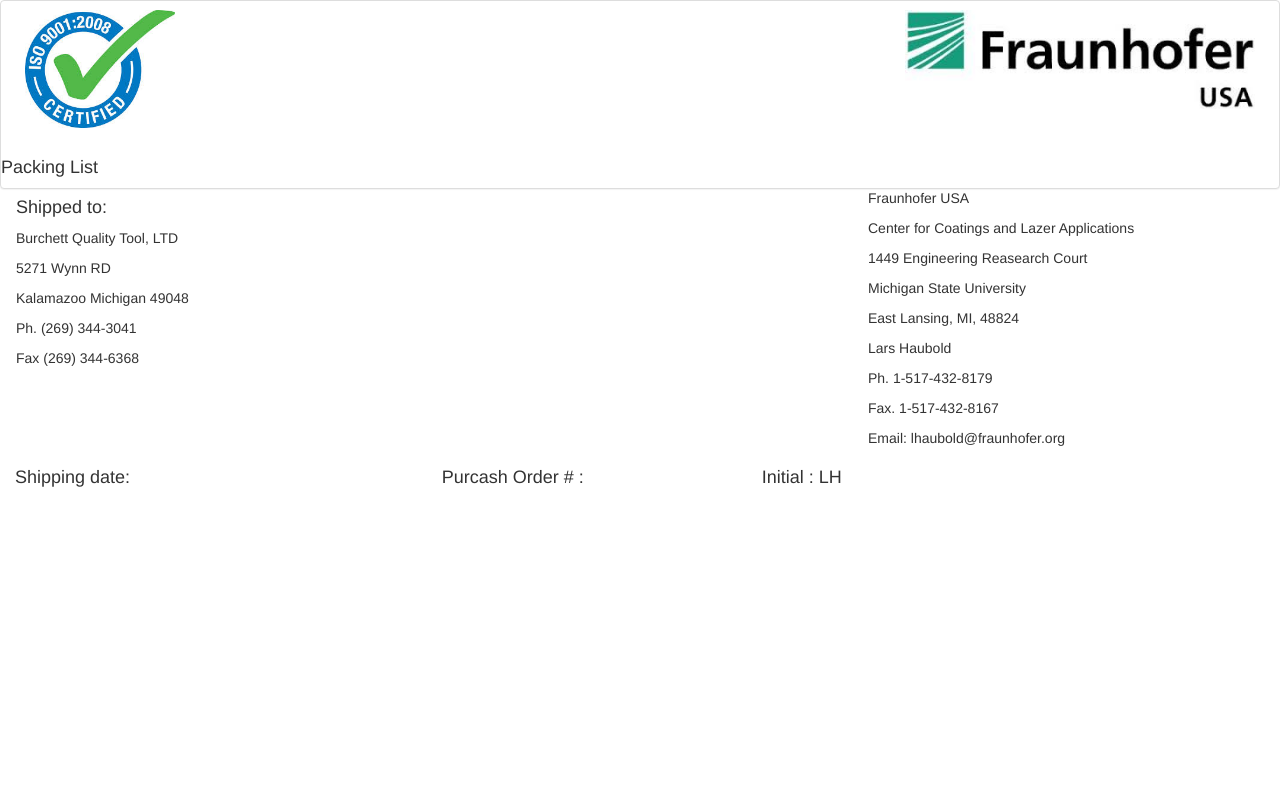
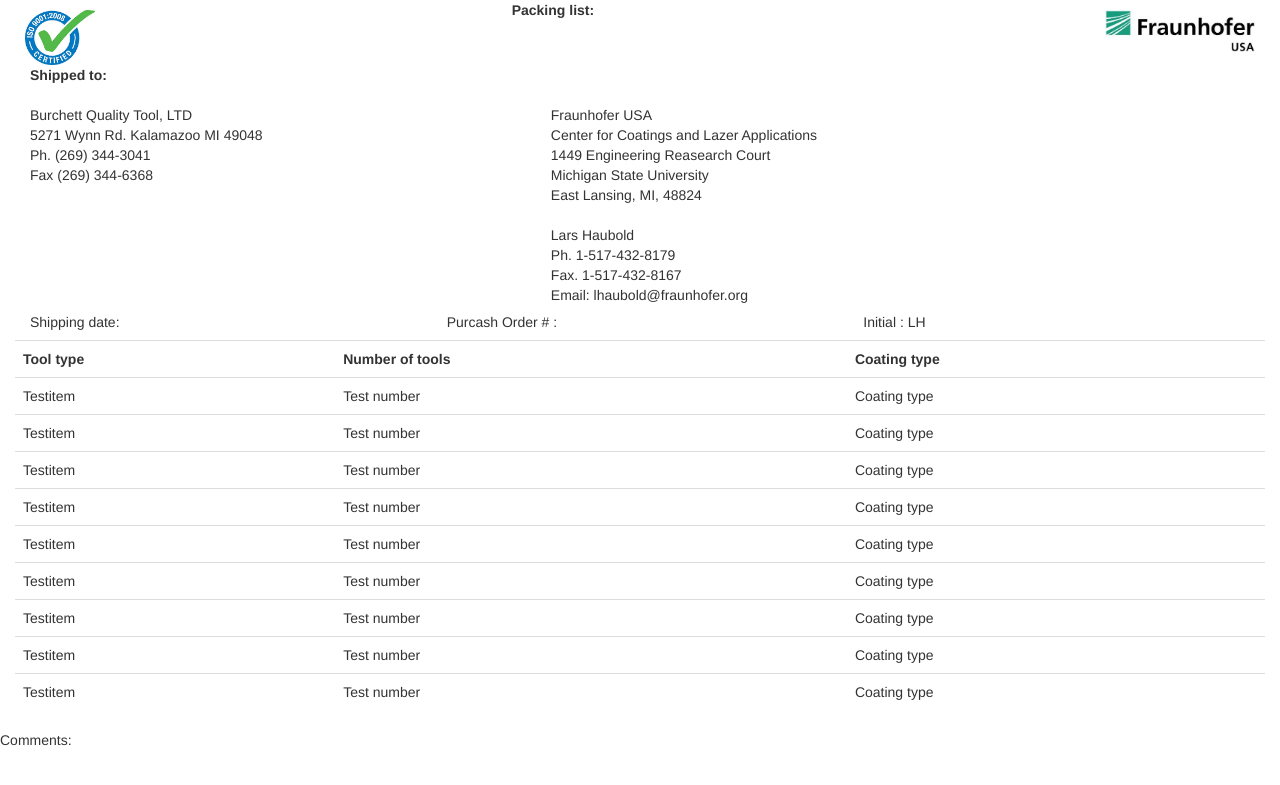
Before and after one commit to gitter-badger/FraunhoferDBWebsite, a PHP site: page /Printouts/packingList.php in a window 1280 px wide. Shown: the top 785 px of the page. Run offline with PHP 8.4, Linux system fonts and the light colour scheme; the visitor is signed in with stand-in values (Sample User, id 1); data that the repository does not hold is empty; some libraries are stand-ins or nearby versions.

Commit message:
continued working on the packagelist printout, also made a dropdown for coatings and machines

```diff
--- a/InsertPHP/insertNewRunToTrackSheet.php
+++ b/InsertPHP/insertNewRunToTrackSheet.php
@@ -8,7 +8,7 @@ $ah_pulses		    = mysqli_real_escape_string($link, $_POST['ah_pulses']);
 $machine  			= mysqli_real_escape_string($link, $_POST['machine']);
 $rcomments			= mysqli_real_escape_string($link, $_POST['rcomments']);
 $run_on_this_po		= mysqli_real_escape_string($link, $_POST['run_on_this_PO']);
-
+var_dump($machine_run_number);
 $machineSql = "SELECT mAcronym FROM Machine WHERE MID = '$machine'";
 $machineResult = mysqli_query($link, $machineSql);
 
--- a/Printouts/packingList.php
+++ b/Printouts/packingList.php
@@ -20,42 +20,46 @@ while($row = mysqli_fetch_array($secResult)){
 <head>
   <title>Fraunhofer CCD</title>
   <link href='../css/bootstrap.min.css' rel='stylesheet'>
-  <link href='../css/main.css' rel='stylesheet'>
+  <link href='../css/print.css' rel='stylesheet'>
   <script type="text/javascript" src="http://ajax.googleapis.com/ajax/libs/jquery/1.3.2/jquery.min.js"></script>
   <script type="text/javascript" src='../js/passScript.js'></script>
 </head>
 <body>
-    <div class="col-md-12">
-      <img src="../images/iso.jpg"             alt="ISO logo"        style="float:left; width:150px; height:auto; margin-top:10px; margin-left:10px"/>
-      <img src="../images/fraunhoferlogo.jpg" alt="Fraunhofer Logo" style="float:right; width:350px; height:auto; margin-top:10px; margin-right:10px"/>
+  <div class="col-xs-12">
+    <img src="../images/iso.jpg" alt="ISO logo" style="float:left; width:70px; height:auto; margin-top:10px; margin-left:10px"/>
+    <span class='col-xs-offset-4'><strong>Packing list: </strong></span>
+    <img src="../images/fraunhoferlogo.jpg" alt="Fraunhofer Logo" style="float:right; width:150px; height:auto; margin-top:10px; margin-right:10px"/>
   </div>
-    <div class="panel panel-default">
-      <div class="col-md-12 panel-body">
+    <div class="col-xs-12">
+      <span class='col-xs-12'><strong>Shipped to: </strong></span>
+      <span class='col-xs-12'></br></span>
+      <span class="col-xs-4">Burchett Quality Tool, LTD</span>
+      <span class="col-xs-4 col-xs-offset-1">Fraunhofer USA</span>
     </div>
-        <h4>Packing List</h4>
-    <div class="col-md-4">
-      <h4>Shipped to: </h4>
-        <p>Burchett Quality Tool, LTD</p>
-        <p>5271 Wynn RD</p>
-        <p>Kalamazoo Michigan 49048</p>
-        <p>Ph. (269) 344-3041</p>
-        <p>Fax (269) 344-6368</p>
+    <div class="col-xs-12">
+      <span class="col-xs-3">5271 Wynn Rd. Kalamazoo MI 49048</span>
+      <span class="col-xs-6 col-xs-offset-2">Center for Coatings and Lazer Applications</span>
     </div>
-    <div class="col-md-4 col-md-offset-4">
-        <p>Fraunhofer USA</p>
-        <p>Center for Coatings and Lazer Applications</p>
-        <p>1449 Engineering Reasearch Court</p>
-        <p>Michigan State University</p>
-        <p>East Lansing, MI, 48824</p>
-        <p>Lars Haubold</p>
-        <p>Ph. 1-517-432-8179</p>
-        <p>Fax. 1-517-432-8167</p>
-        <p>Email: lhaubold@fraunhofer.org</p>
+    <div class="col-xs-12">
+      <span class="col-xs-3">Ph. (269) 344-3041</span>
+      <span class="col-xs-5 col-xs-offset-2">1449 Engineering Reasearch Court</span>
+    </div>
+    <div class="col-xs-12">
+      <span class="col-xs-3">Fax (269) 344-6368</span>
+      <span class="col-xs-5 col-xs-offset-2">Michigan State University</span>
+    </div>
+    <div class="col-xs-12">
+      <span class="col-xs-4 col-xs-offset-5">East Lansing, MI, 48824</span>
+      <span class="col-xs-4 col-xs-offset-5"></br></span>
+      <span class="col-xs-4 col-xs-offset-5">Lars Haubold</span>
+      <span class="col-xs-5 col-xs-offset-5">Ph. 1-517-432-8179</span>
+      <span class="col-xs-4 col-xs-offset-5">Fax. 1-517-432-8167</span>
+      <span class="col-xs-5 col-xs-offset-5">Email: lhaubold@fraunhofer.org</span>
     </div>
     <!-- <div class="panel-body"></div> -->
   </div>
-  <div>
-    <h4 class='col-md-4'>
+  <div class='col-xs-12'>
+    <h5 class='col-xs-4'>
       <?php
       $sql = "SELECT shipping_date
       FROM POS
@@ -67,9 +71,66 @@ while($row = mysqli_fetch_array($secResult)){
       }
       echo "Shipping date: ".$shippingDate;
       ?>
-    </h4>
-    <h4 class="col-md-3"> Purcash Order # : <?php echo $poid; ?></h4>
-    <h4 class="col-md-3"> Initial : LH</h4>
+    </h5>
+    <span><h5 class="col-xs-4"> Purcash Order # : <?php echo $poid; ?></h4></span>
+    <span><h5 class="col-xs-4"> Initial : LH</h4></span>
+  </div>
+  <div class="col-md-12">
+    <table class="table">
+      <tr>
+        <th>Tool type</th>
+        <th>Number of tools</th>
+        <th>Coating type</th>
+      </tr>
+      <tr>
+        <td>Testitem</td>
+        <td>Test number</td>
+        <td>Coating type</td>
+      </tr>
+      <tr>
+        <td>Testitem</td>
+        <td>Test number</td>
+        <td>Coating type</td>
+      </tr>
+      <tr>
+        <td>Testitem</td>
+        <td>Test number</td>
+        <td>Coating type</td>
+      </tr>
+      <tr>
+        <td>Testitem</td>
+        <td>Test number</td>
+        <td>Coating type</td>
+      </tr>
+      <tr>
+        <td>Testitem</td>
+        <td>Test number</td>
+        <td>Coating type</td>
+      </tr>
+      <tr>
+        <td>Testitem</td>
+        <td>Test number</td>
+        <td>Coating type</td>
+      </tr>
+      <tr>
+        <td>Testitem</td>
+        <td>Test number</td>
+        <td>Coating type</td>
+      </tr>
+      <tr>
+        <td>Testitem</td>
+        <td>Test number</td>
+        <td>Coating type</td>
+      </tr>
+      <tr>
+        <td>Testitem</td>
+        <td>Test number</td>
+        <td>Coating type</td>
+      </tr>
+    </table>
+  </div>
+  <div>
+    <p>Comments: </p>
   </div>
 </body>
 </html>
--- a/Views/feedback.php
+++ b/Views/feedback.php
@@ -17,7 +17,7 @@
   <div class='col-md-12'>
     <a href='../selection.php'>Take me home</a>
     <h2>Place for feedback</h2>
-      <form action="addFeedback.php" method="post">
+      <form action="../InsertPHP/addFeedback.php" method="post">
         <h3>Name:</h3> <input type="text" name="name"><br>
         <h3>Feedback:</h3><textarea name="comment"></textarea><br>
         <input type="submit">
@@ -29,7 +29,7 @@
 
       $sql = "SELECT * FROM Feedback";
       $result = mysqli_query($link, $sql);
-
+      if(!$result){mysqli_error($link);}
       while($row = mysqli_fetch_array($result)){
         echo "<div class='row well well-lg'>".$row[0]."<div><strong>".$row[1]."</strong></div><div>". $row[2]."</div></div>";
       }
--- /dev/null
+++ b/css/print.css
@@ -0,0 +1,27 @@
+@media print {
+   body
+   {
+      color: #000;
+      background: #fff;
+      width: 100%;
+      margin: 0;
+      padding: 0;
+      font-size: 11pt;
+   }
+   nav, aside {
+      display: none;
+   }
+   img
+   {
+   		max-width: 100% !important;
+   }
+   ul, img
+   {
+   		page-break-inside: avoid;
+   }
+   table, td, th {
+    border: 1px solid black;
+    padding: 5px;
+    font-size: x-small;
+}
+}
--- a/js/passScript.js
+++ b/js/passScript.js
@@ -694,14 +694,13 @@ function searchPO() {
  }
  function addRun(){
      var runDate             = $('#runDate').val();
-     var rCoating            = $('#coatingType').val();
+     var rCoating            = $('#coatingID').val();
      var machine_run_number  = $('#machine_run_number').val();
      var ah_pulses           = $('#ah_pulses').val();
-     var machine             = $('#machine').val();
+     var machine             = $('#machineID').val();
      var rcomments           = $('#rcomments').val();
      var run_on_this_PO      = $('#run_number').val();
      var POID                = document.getElementById('POID').innerHTML;
-
    $.ajax({
     url : "../InsertPHP/insertNewRunToTrackSheet.php",
     type: "POST",
@@ -780,6 +779,26 @@ function addShipDateToPO (line){
         }
     })
 }
+function addCoating (line){
+   var coatingType   = $('#coatingType').val();
+   var coatingDesc = $('#coatingDesc').val();
+   console.log(coatingType);
+   console.log(coatingDesc);
+  $.ajax({
+    url : "../InsertPHP/insertNewCoating.php",
+    type: "POST",
+    data : {coatingType : coatingType,
+            coatingDesc : coatingDesc},
+        success: function(data,status, xhr)
+        {
+            $("#errormsg").html('you added ' + coatingType + ' to the database');
+        },
+        error: function (jqXHR, status, errorThrown)
+        {
+            $("#errormsg").html('there was an error ' + errorThrown + ' with status ' + textStatus);
+        }
+    })
+}
 function authenticate(){
     var userID   = $('#userID').val();
     var password   = $('#password').val();
```
Also changed, not shown: InsertPHP/insertNewCoating.php (+4 -7 lines), SelectPHP/getRunsForPO.php (+27 -20 lines), Views/addNewCoating.php (+9 -9 lines), Views/generateTrackSheet.php (+31 -5 lines). Lines whose indentation alone changed are shown as unchanged.
